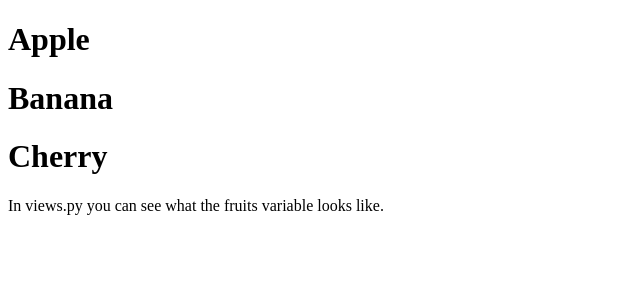
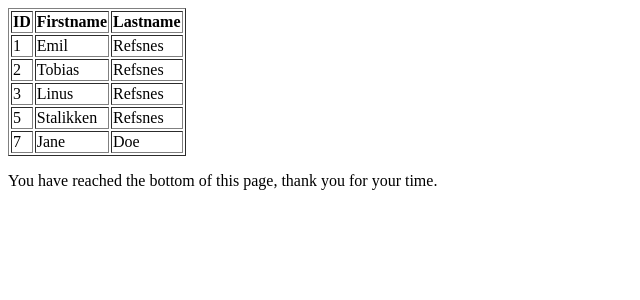
Before and after one commit to Chipsyyyyy/Django, a Django app: page /testing/ in a window 1280 px wide. Shown: the top 300 px of the page, without its empty margins (0-640 px from the left). Run offline with Django 5.2, Linux system fonts and the light colour scheme; data comes from the database, SQL or seed files in the repository.

Commit message:
feat: Looked at template variables and Django template tagging

```diff
--- /dev/null
+++ b/my_tennis_club/members/templates/footer.html
@@ -0,0 +1 @@
+<p>You have reached the bottom of this page, thank you for your time.</p>
--- a/my_tennis_club/members/templates/template.html
+++ b/my_tennis_club/members/templates/template.html
@@ -7,11 +7,21 @@
 </head>
 <body>
 
-    {% for x in fruits %}
-    <h1>{{ x }}</h1>
-    {% endfor %}
-
-    <p>In views.py you can see what the fruits variable looks like.</p>
+    <table border="1">
+        <tr>
+            <th>ID</th>
+            <th>Firstname</th>
+            <th>Lastname</th>
+        </tr>
+        {% for x in mymembers %}
+        <tr>
+            <td>{{ x.id }}</td>
+            <td>{{ x.firstname }}</td>
+            <td>{{ x.lastname }}</td>
+        </tr>
+        {% endfor %}
+    </table>
+    {% include 'footer.html' %}
 
 </body>
 </html>
--- a/my_tennis_club/members/views.py
+++ b/my_tennis_club/members/views.py
@@ -23,8 +23,9 @@ def main(request):
     return HttpResponse(template.render())
 
 def testing(request):
+    mydata = Member.objects.all()
     template = loader.get_template('template.html')
     context = {
-        'fruits': ['Apple', 'Banana', 'Cherry'],
+        'mymembers': mydata
     }
     return HttpResponse(template.render(context, request))
```
